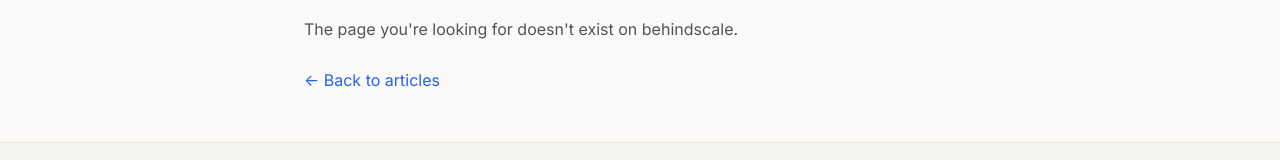
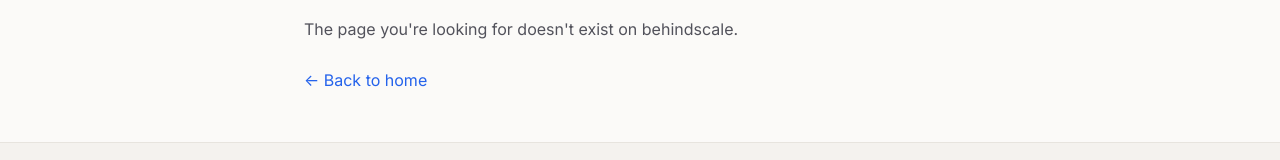
Before and after one commit to akhil-vij/behindscale, a React (Vite) app: page /404 in a window 1280 px wide. Shown: the part 137-297 px from the top of the page. Built offline with nearby package versions, Linux system fonts and the light colour scheme.

Commit message:
fix(404): "Back to home" instead of "Back to articles"
The link already went to /, which is no longer the article list. Same change
on the unknown-article state. tests/e2e/not-found.spec.ts covers /404, an
unknown route and an unknown article.

```diff
--- a/src/components/NotFound.tsx
+++ b/src/components/NotFound.tsx
@@ -17,7 +17,7 @@
           to="/"
           className="text-accent-primary hover:text-accent-hover transition-colors"
         >
-          ← Back to articles
+          ← Back to home
         </Link>
       </p>
     </main>
--- a/src/pages/ArticleDetail.tsx
+++ b/src/pages/ArticleDetail.tsx
@@ -46,7 +46,7 @@
             to="/"
             className="text-accent-primary hover:text-accent-hover transition-colors"
           >
-            ← Back to articles
+            ← Back to home
           </Link>
         </p>
       </main>
```
Also changed, not shown: 1 other file (tests, documents, lock files or other folders).
